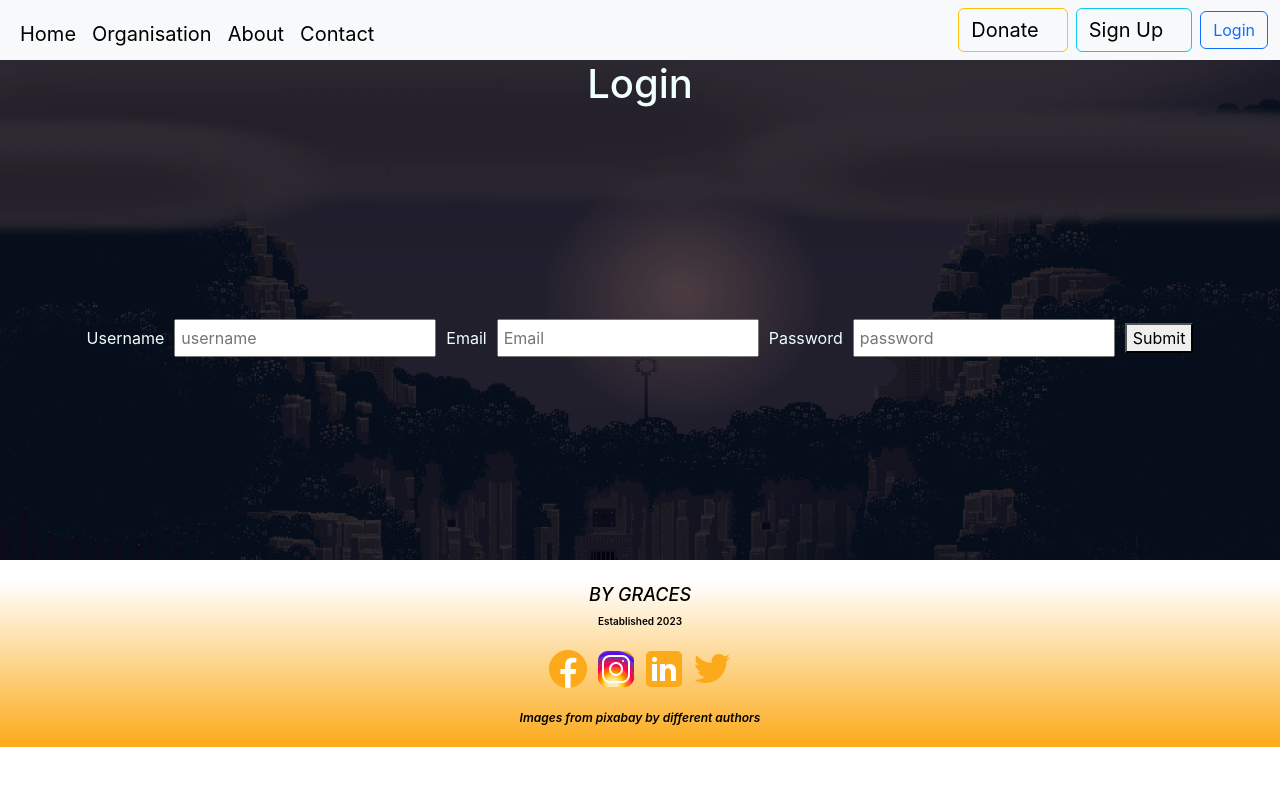
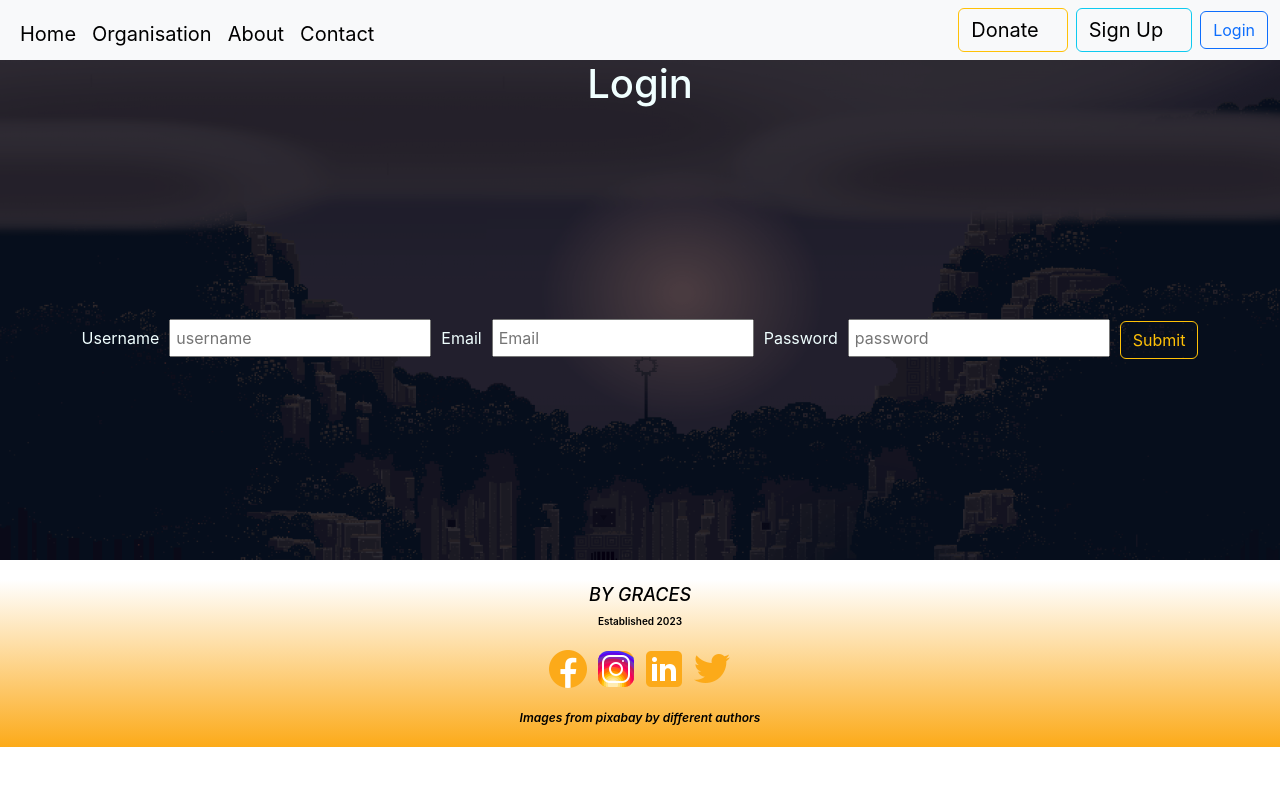
Before and after one commit to BrianWahungu/By-Graces, a React (Create React App) app: page /login in a window 1280 px wide. Shown: the top 786 px of the page. Built offline with nearby package versions, Linux system fonts and the light colour scheme; no server answers.

Commit message:
sign up & login button styled

```diff
--- a/src/components/Authentication.js
+++ b/src/components/Authentication.js
@@ -50,7 +50,7 @@
           onChange={handleChange}
           value={formData.password}
         />
-        <button type="submit">Submit</button>
+        <button type="submit" className="btn btn-outline-warning">Submit</button>
       </form>
       </div>
     </div>
--- a/src/components/Signup.js
+++ b/src/components/Signup.js
@@ -84,7 +84,7 @@
           value={formData.confirmpassword}
         />
         <br/>
-        <button type="submit">Submit</button>
+        <button type="submit" className="btn btn-outline-warning">Submit</button>
         </center>
       </form>
       </div>
```
